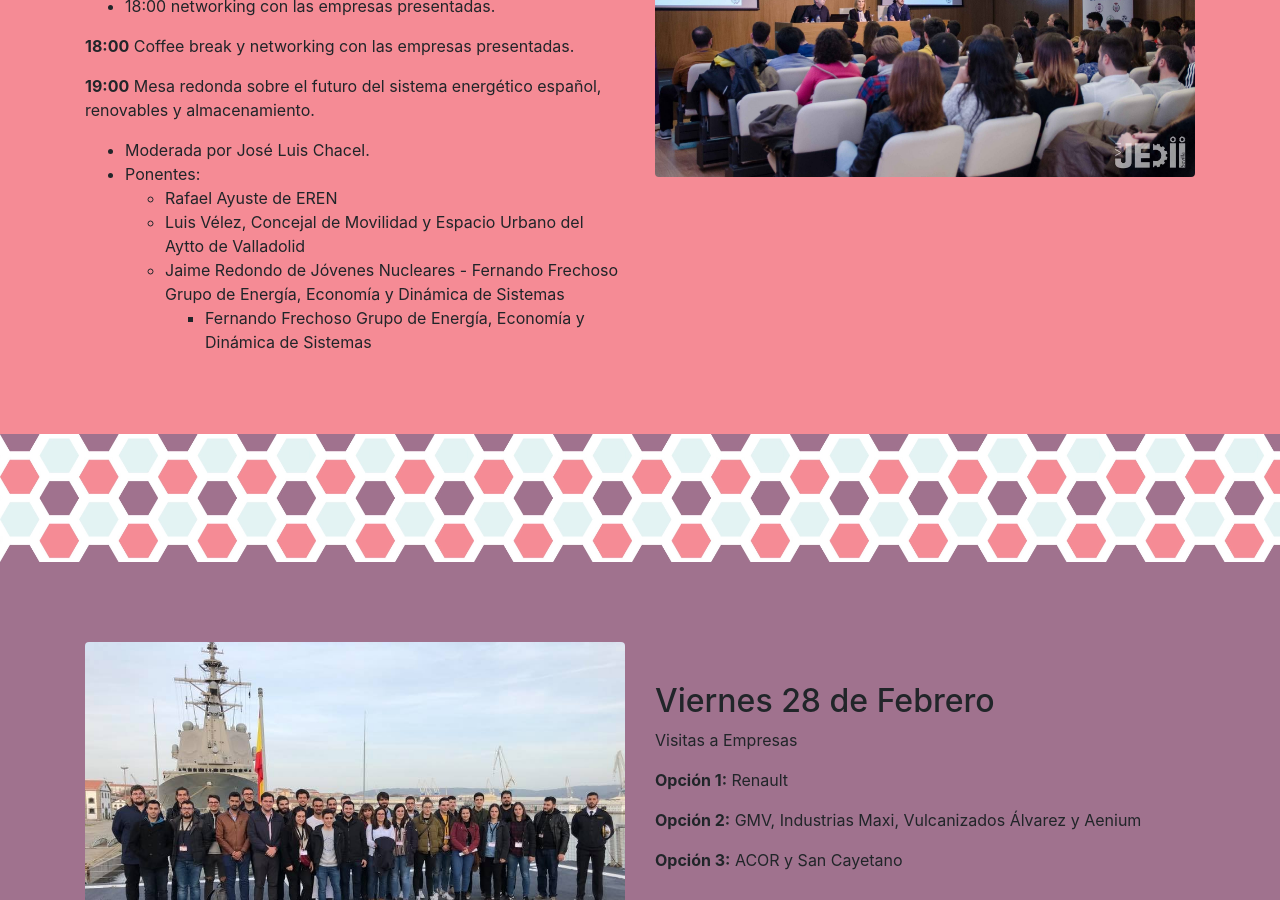
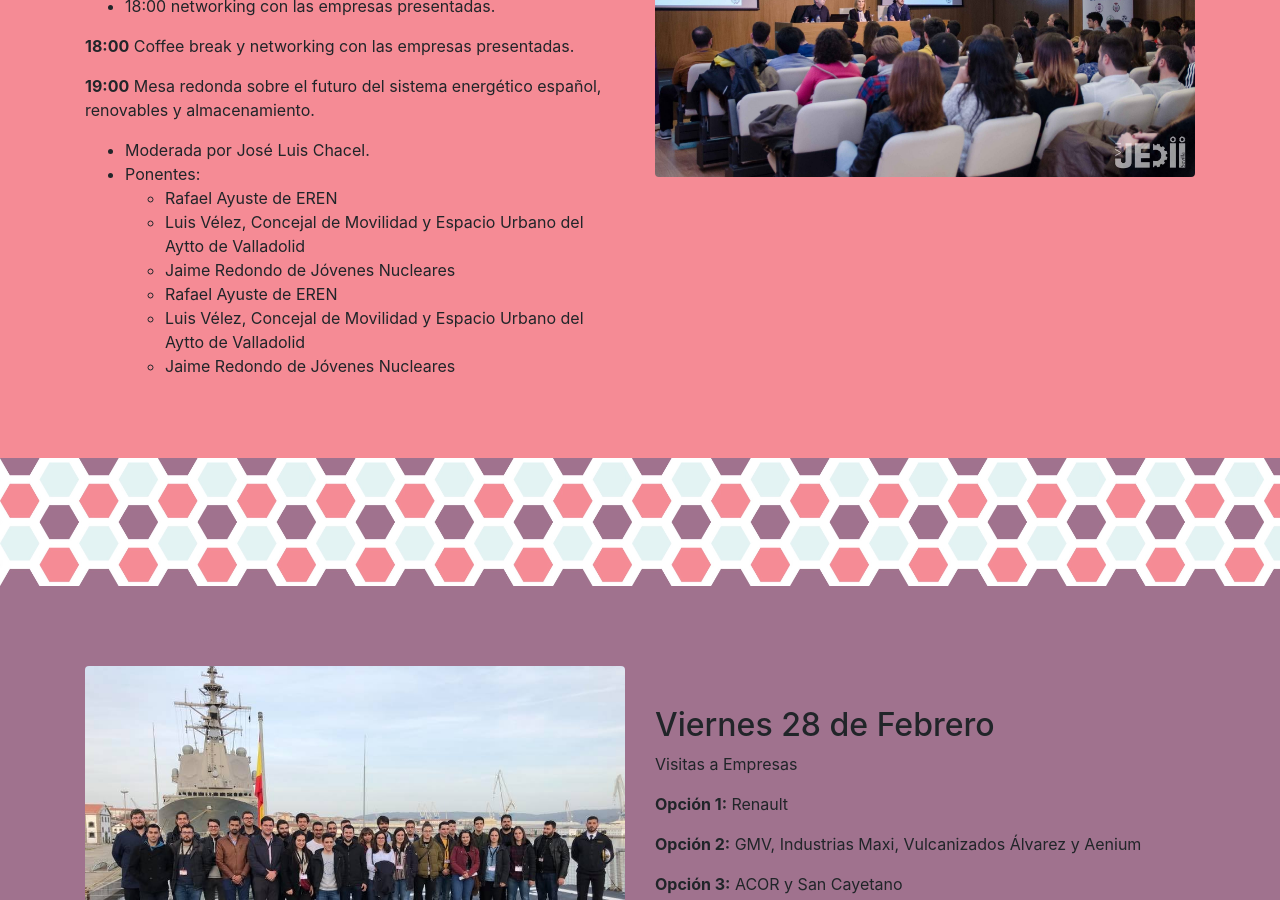
Before and after one commit to dele-eii/dele-eii.github.io, a Jekyll site: the page built from _pages/JEDII.md, in a window 1280 px wide and 900 px high, scrolled down 1361 px. Built offline with Jekyll 4.4.1, drawn with Linux system fonts in a browser that asks for light colours; nearby versions of some CDN libraries.

Commit message:
Update JEDII.md

```diff
--- a/_pages/JEDII.md
+++ b/_pages/JEDII.md
@@ -86,8 +86,10 @@ published: true
     - Rafael Ayuste de EREN
     - Luis Vélez, Concejal de Movilidad y Espacio Urbano del Aytto de Valladolid
     - Jaime Redondo de Jóvenes Nucleares
- 	- Fernando Frechoso Grupo de Energía, Economía y Dinámica de Sistemas
-  	- Fernando Frechoso Grupo de Energía, Economía y Dinámica de Sistemas
+    - Rafael Ayuste de EREN
+    - Luis Vélez, Concejal de Movilidad y Espacio Urbano del Aytto de Valladolid
+    - Jaime Redondo de Jóvenes Nucleares
+
 
 
 
```
